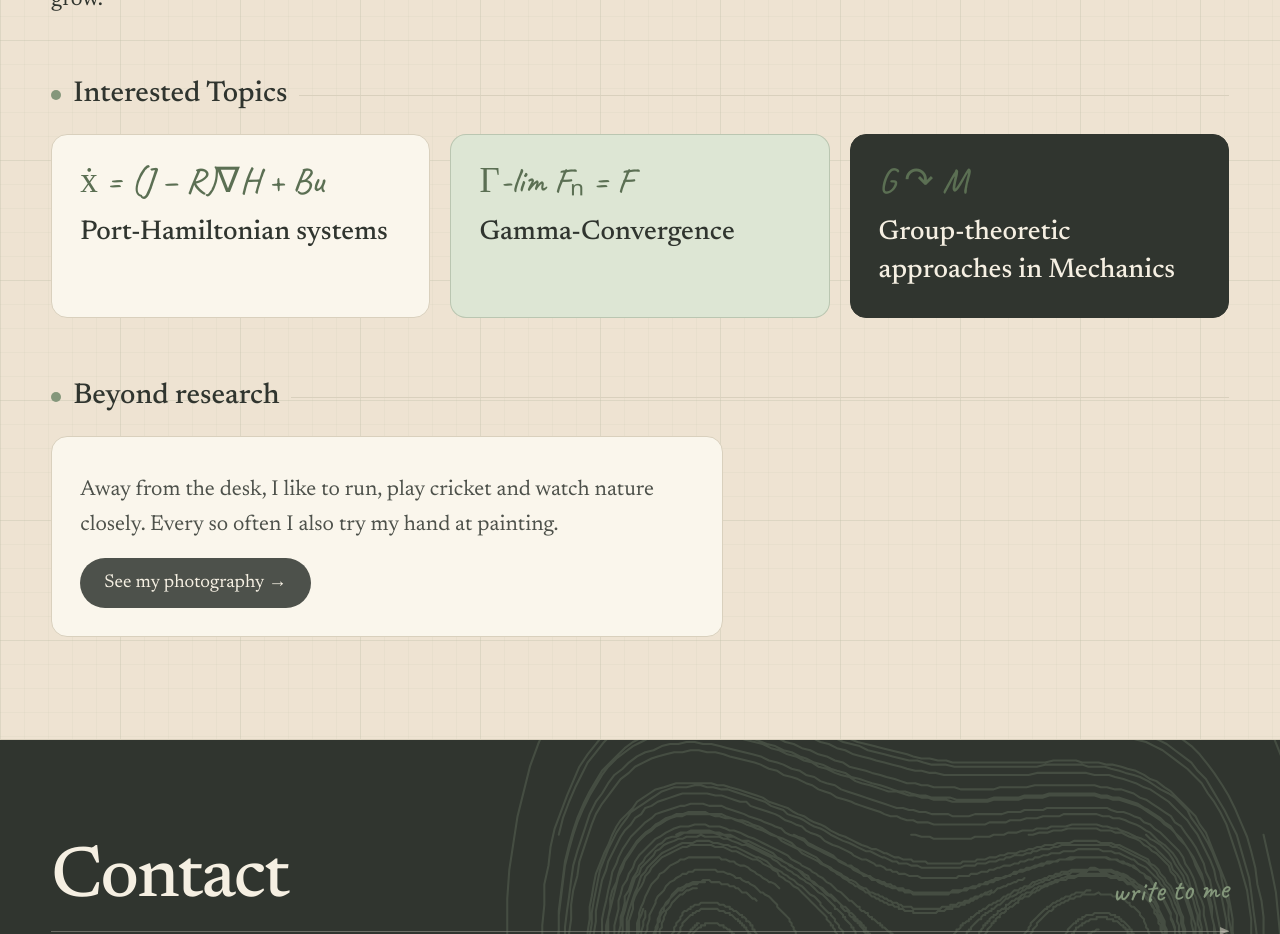
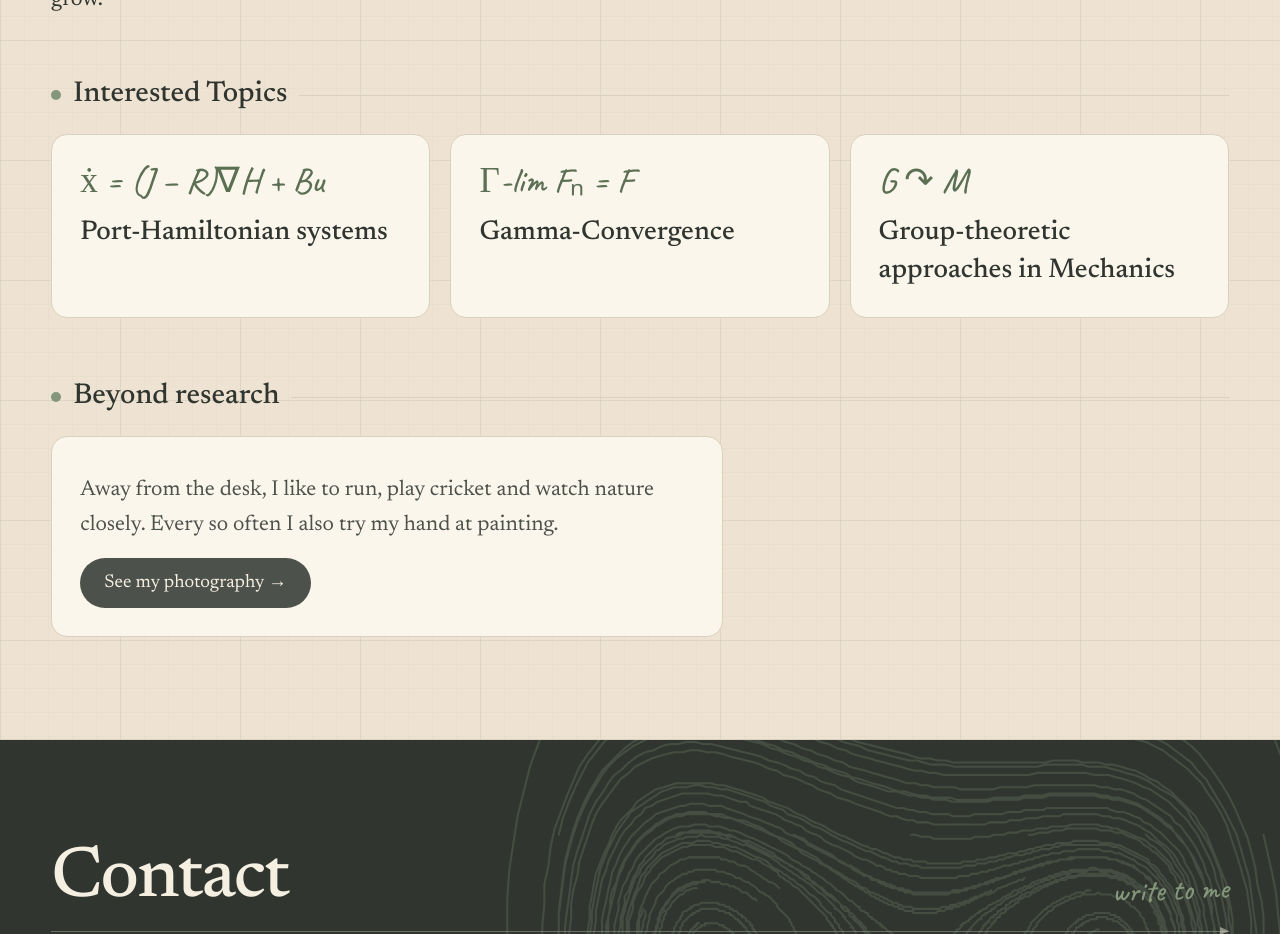
Before and after one commit to chekri/chekri.github.io, a React (Vite) app: page / in a window 1280 px wide. Shown: the part 6680-7614 px from the top of the page. Built offline with nearby package versions, Linux system fonts and the light colour scheme.

Commit message:
Fix tone index in Learning.jsx Tile component

```diff
--- a/src/sections/Learning.jsx
+++ b/src/sections/Learning.jsx
@@ -12,7 +12,7 @@ export default function Learning() {
       <SubHeading>Interested Topics</SubHeading>
       <ul className={`grid auto-rows-fr ${gap} sm:grid-cols-3`}>
         {learning.topics.map((t, k) => (
-          <Tile key={t.label} as="li" tone={["paper", "sage", "ink"][k % 3]} eq={t.eq} title={t.label} className="min-h-44" />
+          <Tile key={t.label} as="li" tone={["paper", "sage", "ink"][k % 1]} eq={t.eq} title={t.label} className="min-h-44" />
         ))}
       </ul>
 
```
